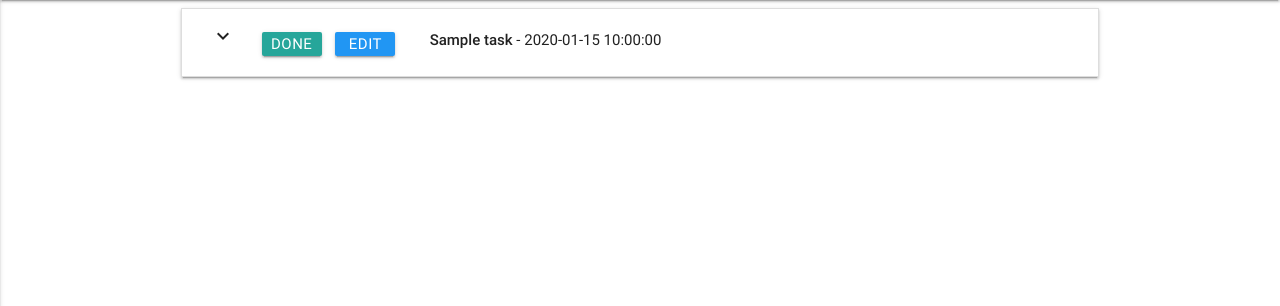
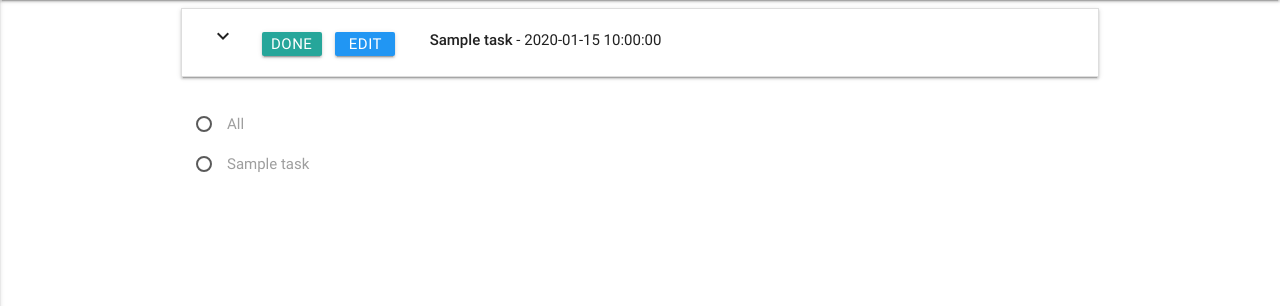
Before and after one commit to krisswiss/task_manager_2, a Flask app: page / in a window 1280 px wide. Shown: the part 64-370 px from the top of the page. Run offline with Flask 2, Linux system fonts and the light colour scheme; a database or web service that is not in the repository returns one stand-in record (values such as "Sample title"); some libraries are stand-ins or nearby versions.

Commit message:
experimenting with filters

```diff
--- a/app.py
+++ b/app.py
@@ -6,7 +6,7 @@ from bson.objectid import ObjectId
 
 app = Flask(__name__)
 app.config["MONGO_DBNAME"] = 'task_manager'
-app.config["MONGO_URI"] = 'mongodb+srv://root:r00tUser@myfirstcluster-8xuvz.mongodb.net/task_manager?retryWrites=true&w=majority'
+app.config["MONGO_URI"] = 'mongodb+srv://root:crisso69@myfirstcluster-8xuvz.mongodb.net/task_manager?retryWrites=true&w=majority'
 
 mongo = PyMongo(app)
 
@@ -67,6 +67,12 @@ def get_categories():
 @app.route('/delete_category/<category_id>')
 def delete_category(category_id):
     mongo.db.categories.remove({'_id': ObjectId(category_id)})
+    mongo.db.tasks.remove({'cat_id': ObjectId(category_id)})
+
+    """
+    remove_tasks = mongo.db.tasks.find({"cat_id": ObjectId(category_id)})
+    mongo.db.tasks.remove({"cat_id": ObjectId(remove_tasks)})
+    """
     return redirect(url_for('get_categories'))
 
 
--- a/templates/addtask.html
+++ b/templates/addtask.html
@@ -52,10 +52,5 @@
     </form>
 </div>
 
-<script type="text/javascript">
-        document.getElementById("matfix").addEventListener("click", function(e) {
-		e.stopPropagation();
-		});
-    </script>
 
 {% endblock %}
--- a/templates/base.html
+++ b/templates/base.html
@@ -48,7 +48,8 @@
         });
         document.getElementById("matfix").addEventListener("click", function(e) {
 		e.stopPropagation();
-		});
+        });
+
     </script>
 </body>
 
--- a/templates/tasks.html
+++ b/templates/tasks.html
@@ -24,4 +24,22 @@
 
     </ul>
 </div>
+
+  <form action="#">
+
+    <p>
+      <input class="with-gap" name="group1" type="radio" id="test3"  />
+      <label for="test3">All</label>
+    </p>
+
+    {% for task in tasks %}
+    <p>
+      <input class="with-gap" name="group1" type="radio" id="test4"  />
+      <label for="test3">{{task.category_name}}</label>
+    </p>
+    {% endfor %}
+
+  </form>
+
+
 {% endblock %}
```
